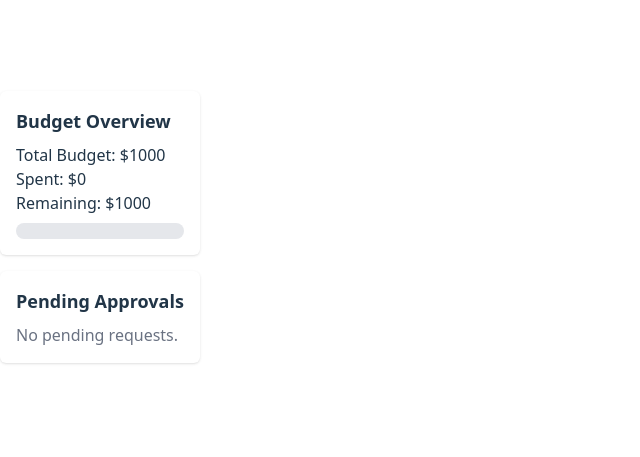
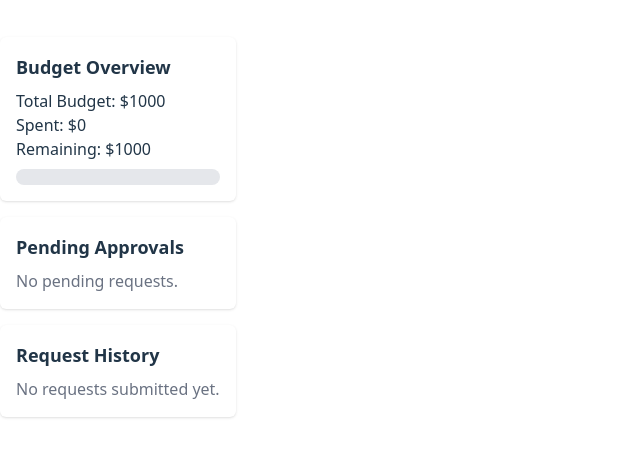
Before and after one commit to AaronTDR/MiniProcure, a React (Vite) app: page / in a window 1280 px wide. Shown: the part 173-630 px from the top of the page, without its empty margins (0-640 px from the left). Built offline with nearby package versions, Linux system fonts and the light colour scheme.

Commit message:
feat: add RequestHistory component to display submitted

```diff
--- a/src/App.tsx
+++ b/src/App.tsx
@@ -1,11 +1,13 @@
 import ApprovalList from "./components/ApprovalList";
 import BudgetTracker from "./components/BudgetTracker";
+import RequestHistory from "./components/RequestHistory";
 
 function App() {
   return (
     <>
       <BudgetTracker />
       <ApprovalList />
+      <RequestHistory />
     </>
   );
 }
--- /dev/null
+++ b/src/components/RequestHistory.tsx
@@ -0,0 +1,47 @@
+// src/components/RequestHistory.tsx
+import React from "react";
+import { useBudgetStore } from "../store/useBudgetStore";
+
+const RequestHistory: React.FC = () => {
+  const { requests } = useBudgetStore();
+
+  const sortedRequests = [...requests].sort(
+    (a, b) => new Date(b.timestamp).getTime() - new Date(a.timestamp).getTime()
+  );
+
+  return (
+    <div className="p-4 bg-white shadow rounded-md mt-4">
+      <h2 className="text-lg font-semibold mb-2">Request History</h2>
+      {sortedRequests.length === 0 ? (
+        <p className="text-gray-500">No requests submitted yet.</p>
+      ) : (
+        <ul className="space-y-2">
+          {sortedRequests.map((req) => (
+            <li key={req.id} className="border p-3 rounded-md">
+              <div className="flex justify-between items-center">
+                <div>
+                  <p className="font-medium">{req.item}</p>
+                  <p className="text-sm text-gray-600">${req.amount}</p>
+                </div>
+                <span
+                  className={`px-2 py-1 rounded text-xs font-semibold ${
+                    req.approved
+                      ? "bg-green-100 text-green-700"
+                      : "bg-red-100 text-red-700"
+                  }`}
+                >
+                  {req.approved ? "Approved" : "Rejected"}
+                </span>
+              </div>
+              <p className="text-xs text-gray-500 mt-1">
+                Submitted: {new Date(req.timestamp).toLocaleString()}
+              </p>
+            </li>
+          ))}
+        </ul>
+      )}
+    </div>
+  );
+};
+
+export default RequestHistory;
```
